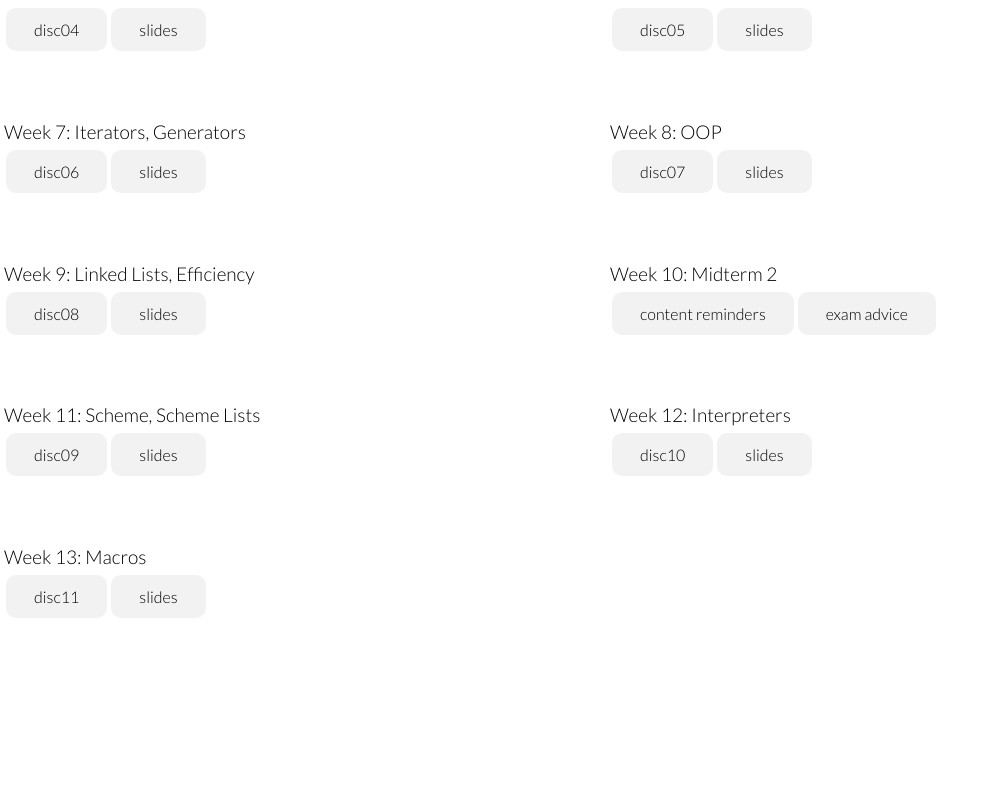
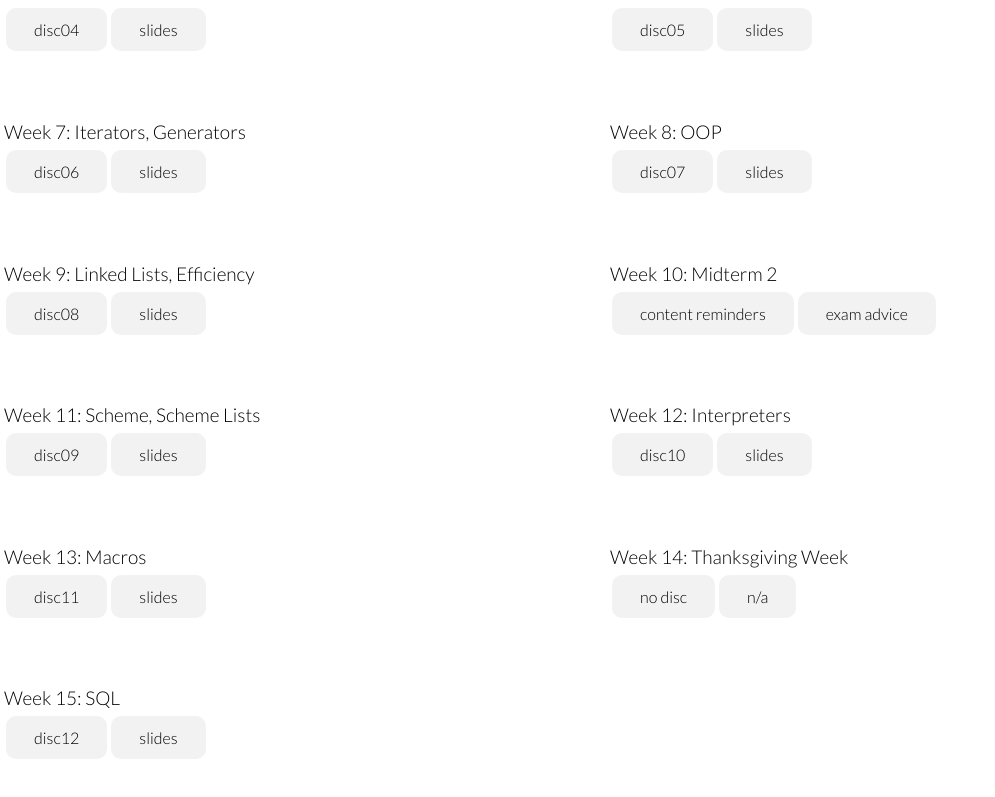
Before and after one commit to priya0004/teaching, a React (Create React App) app: page / in a window 1280 px wide. Shown: the part 1431-2228 px from the top of the page, without its empty margins (0-995 px from the left). Before the commit the page ends 2162 px from the top, so only its background shows below. Built offline with nearby package versions, Linux system fonts and the light colour scheme.

Commit message:
[fa24] week 14 placeholder, week 15

```diff
--- a/src/content.js
+++ b/src/content.js
@@ -206,6 +206,29 @@ function content() {
                                     slides
                                 </a>
                             </div>
+                            <div className='ind-disc-container'>
+                                <p> Week 14: Thanksgiving Week </p>
+                                <a className='button' target='_blank' rel='noreferrer noopener' href=''>
+                                    no disc
+                                </a>
+                                <a className='button' target='_blank' rel='noreferrer noopener' href=''>
+                                    n/a
+                                </a>
+                            </div>
+                        </div>
+                    </div>
+
+                    <div className='disc-container'>
+                        <div className='disc-row'>
+                            <div className='ind-disc-container'>
+                                <p> Week 15: SQL </p>
+                                <a className='button' target='_blank' rel='noreferrer noopener' href='https://cs61a.org/disc/disc12/'>
+                                    disc12
+                                </a>
+                                <a className='button' target='_blank' rel='noreferrer noopener' href='https://docs.google.com/presentation/d/1YvWLMvWynm4NYRJ-V0LMk6vb9OaKgsUemNhfoyPsXH4/edit?usp=sharing'>
+                                    slides
+                                </a>
+                            </div>
                         </div>
                     </div>
                 </div>
```
